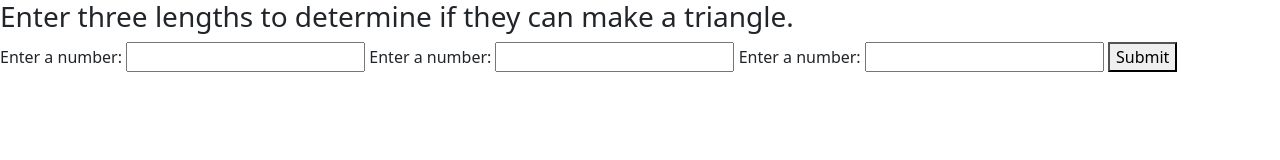
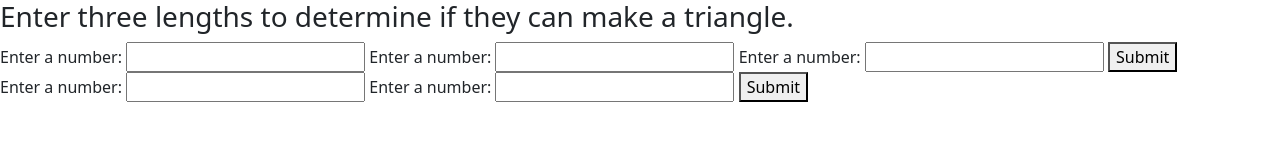
Before and after one commit to kpundt93/shape-tracker, a website built with webpack: page src/index.html in a window 1280 px wide. Built offline with nearby package versions, Linux system fonts and the light colour scheme.

Commit message:
update html to add rectangle form

```diff
--- a/src/index.html
+++ b/src/index.html
@@ -14,6 +14,14 @@
     <input id="length3" type="number">
     <button type="submit">Submit</button>
   </form>
+  <form id="rectangle-area-form">
+    <label for="rect-length1">Enter a number:</label>
+    <input id="rect-length1" type="number">
+    <label for="rect-length2">Enter a number:</label>
+    <input id="rect-length2" type="number">
+    <button type="submit">Submit</button>
+  </form>
   <ul id="response"></ul>
+  <ul id="response2"></ul>
 </body>
 </html>
```
